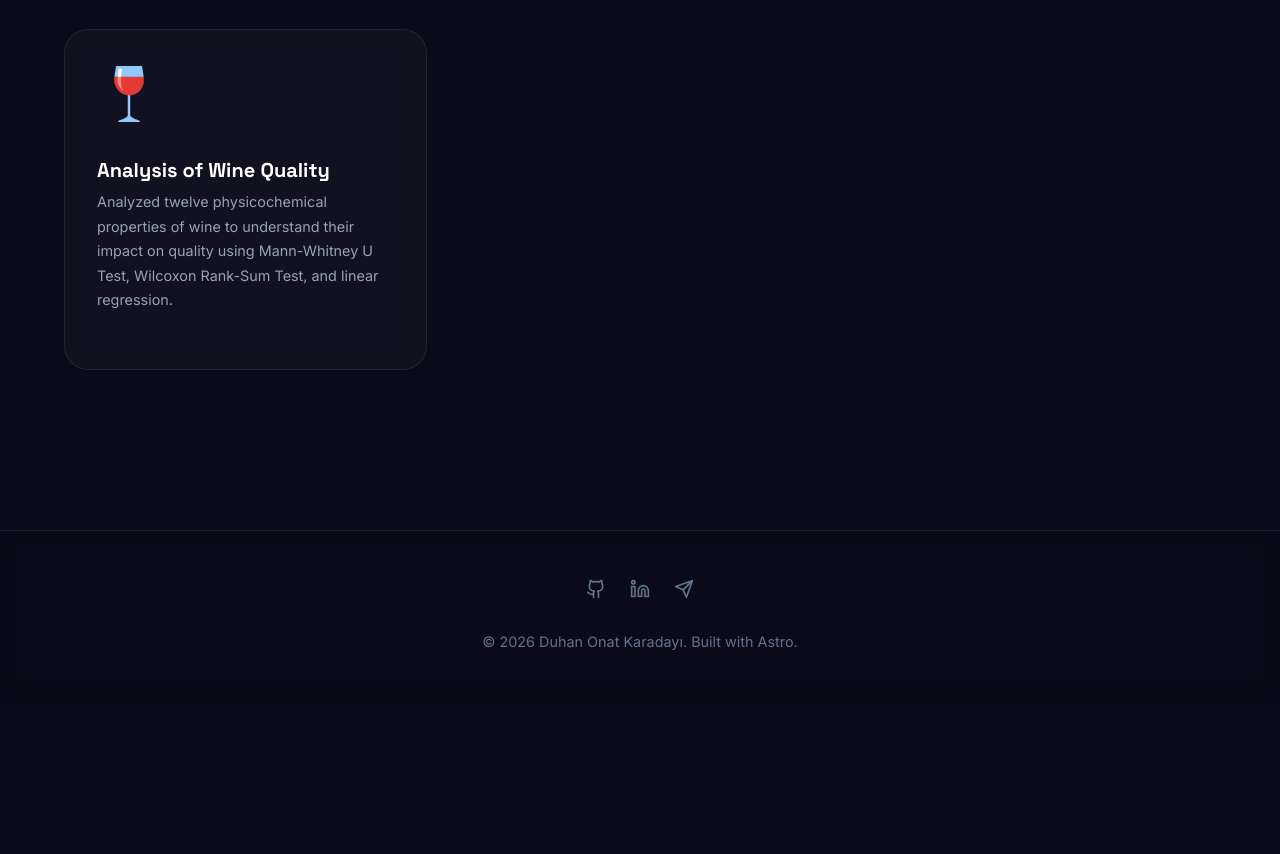
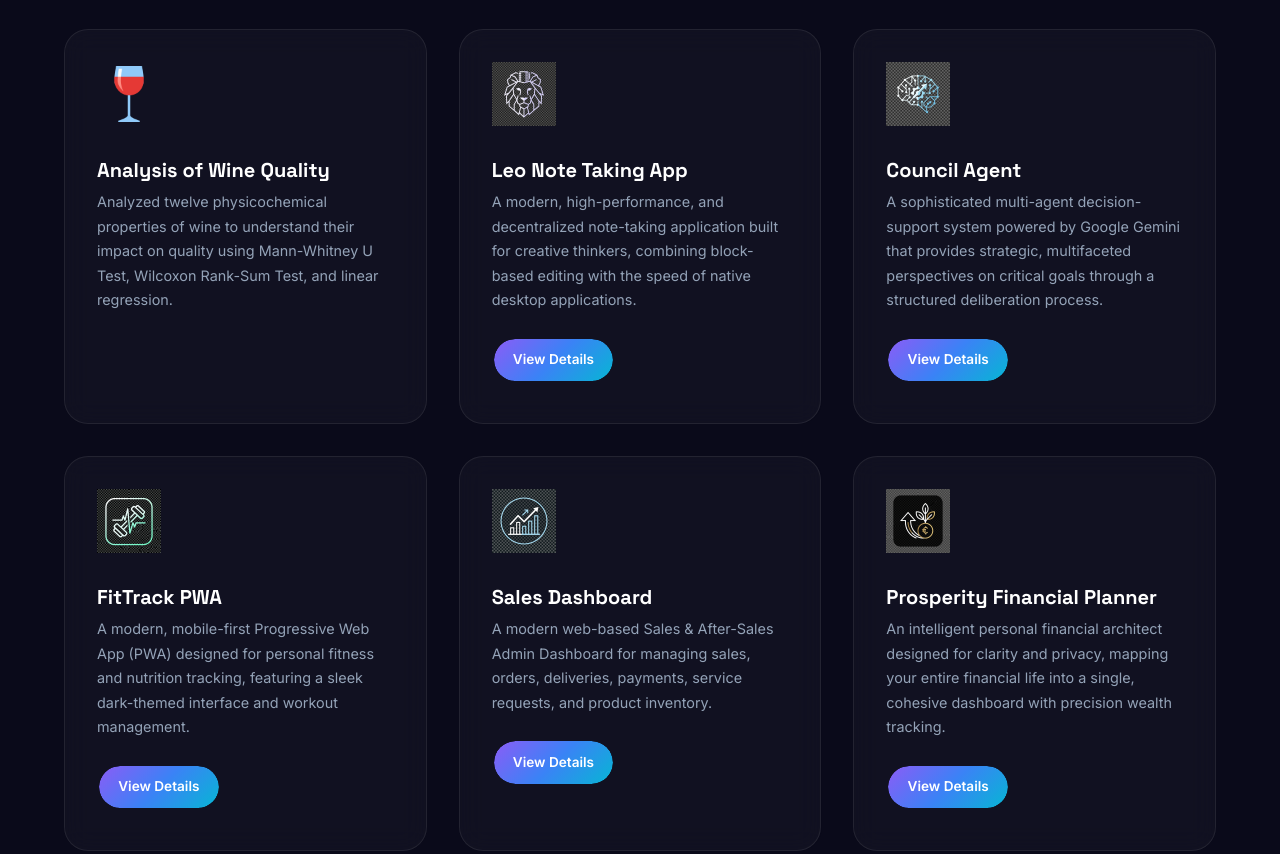
Before and after one commit to du0ks/du0ks.github.io, an Astro site: page /projects in a window 1280 px wide. Shown: the part 1703-2557 px from the top of the page. Before the commit the page ends 2405 px from the top, so only its background shows below. Built offline with nearby package versions, Linux system fonts and the light colour scheme; Astro itself is replaced by a stand-in of ours.

Commit message:
projects added

```diff
--- a/src/pages/projects.astro
+++ b/src/pages/projects.astro
@@ -73,6 +73,41 @@ const projects = [
     icon: '/assets/wine.png',
     link: null,
     category: 'data-science'
+  },
+  {
+    title: 'Leo Note Taking App',
+    description: 'A modern, high-performance, and decentralized note-taking application built for creative thinkers, combining block-based editing with the speed of native desktop applications.',
+    icon: '/assets/leo.png',
+    link: 'https://github.com/du0ks/Leo',
+    category: 'software-dev'
+  },
+  {
+    title: 'Council Agent',
+    description: 'A sophisticated multi-agent decision-support system powered by Google Gemini that provides strategic, multifaceted perspectives on critical goals through a structured deliberation process.',
+    icon: '/assets/council.png',
+    link: 'https://github.com/du0ks/council-agent',
+    category: 'software-dev'
+  },
+  {
+    title: 'FitTrack PWA',
+    description: 'A modern, mobile-first Progressive Web App (PWA) designed for personal fitness and nutrition tracking, featuring a sleek dark-themed interface and workout management.',
+    icon: '/assets/fitness.png',
+    link: 'https://github.com/du0ks/fitness',
+    category: 'software-dev'
+  },
+  {
+    title: 'Sales Dashboard',
+    description: 'A modern web-based Sales & After-Sales Admin Dashboard for managing sales, orders, deliveries, payments, service requests, and product inventory.',
+    icon: '/assets/sales.png',
+    link: 'https://github.com/du0ks/311',
+    category: 'software-dev'
+  },
+  {
+    title: 'Prosperity Financial Planner',
+    description: 'An intelligent personal financial architect designed for clarity and privacy, mapping your entire financial life into a single, cohesive dashboard with precision wealth tracking.',
+    icon: '/assets/prosperity.png',
+    link: 'https://github.com/du0ks/financial_planner',
+    category: 'software-dev'
   }
 ];
 ---
```
Also changed, not shown: public/assets/council.png (added), public/assets/fitness.png (added), public/assets/leo.png (added), public/assets/prosperity.png (added), public/assets/sales.png (added).
